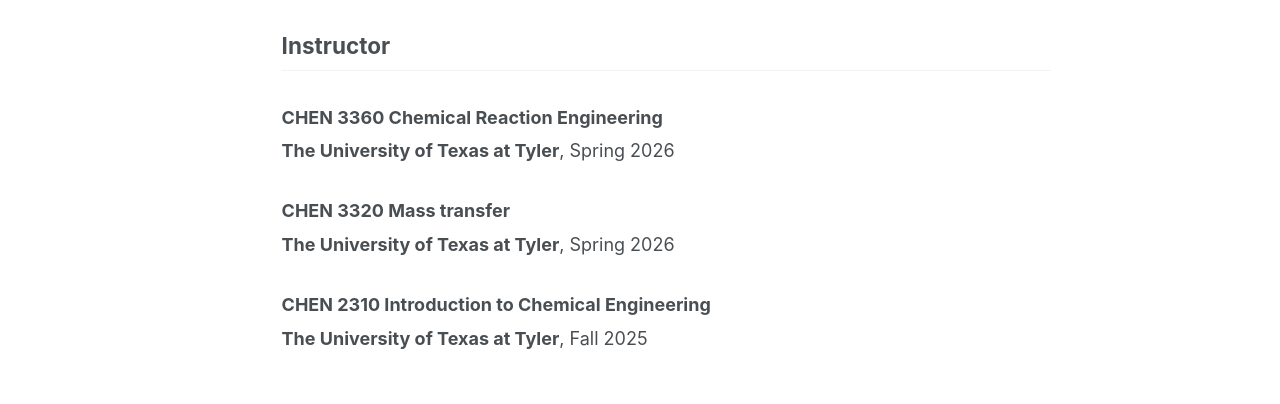
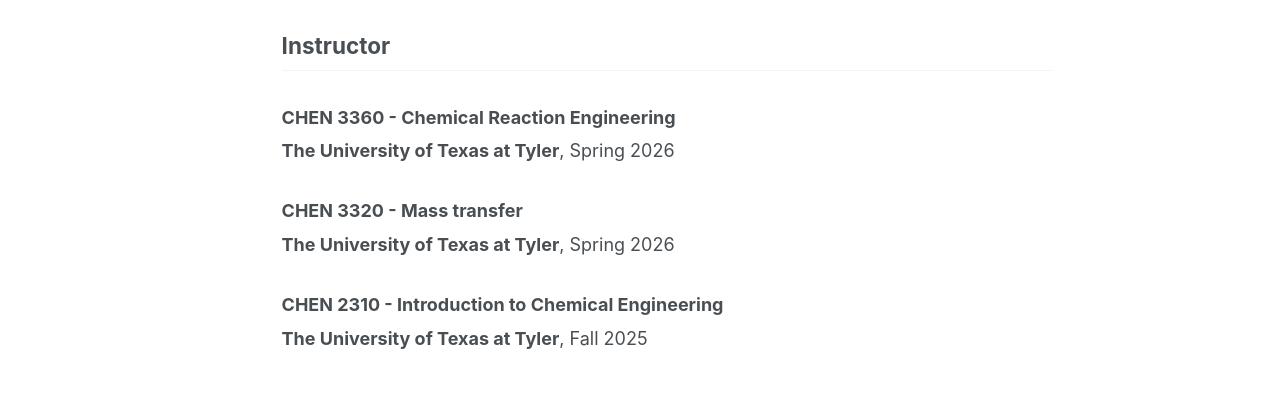
Before and after one commit to CoMMA-Wang-Lab/CoMMA-Wang-Lab.github.io, a Jekyll site: the page built from _teaching/instructor.md, in a window 1280 px wide and 1245 px high. Shown: the part 209-613 px from the top of the window. Built offline with Jekyll 4.4.1, drawn with Linux system fonts in a browser that asks for light colours.

```diff
--- a/_teaching/instructor.md
+++ b/_teaching/instructor.md
@@ -9,11 +9,11 @@ date: 2025-09-01
 
 ## Instructor
 
-### CHEN 3360 Chemical Reaction Engineering
+### CHEN 3360 - Chemical Reaction Engineering
 **The University of Texas at Tyler**, Spring 2026
 
-### CHEN 3320 Mass transfer
+### CHEN 3320 - Mass transfer
 **The University of Texas at Tyler**, Spring 2026
 
-### CHEN 2310 Introduction to Chemical Engineering
+### CHEN 2310 - Introduction to Chemical Engineering
 **The University of Texas at Tyler**, Fall 2025
```
